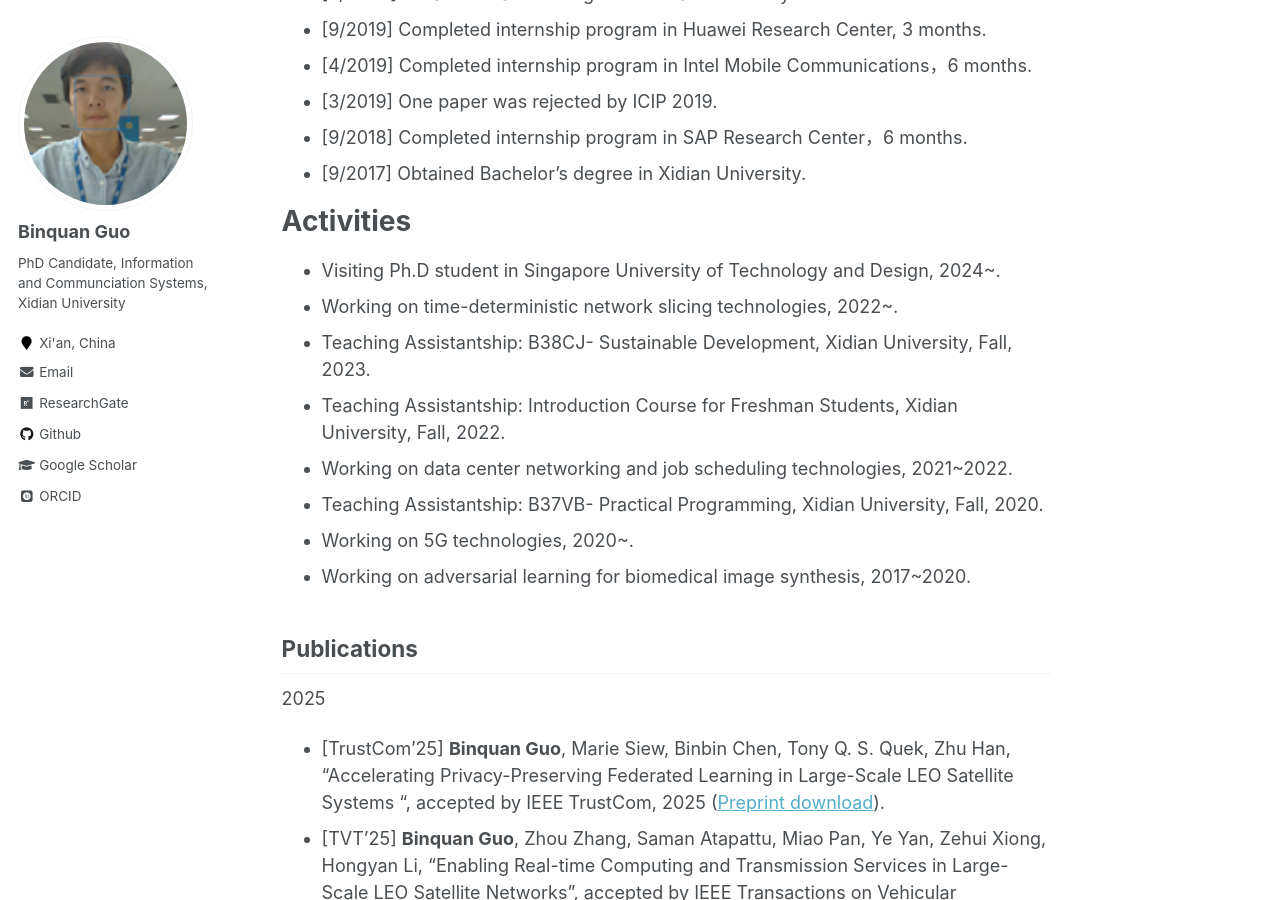
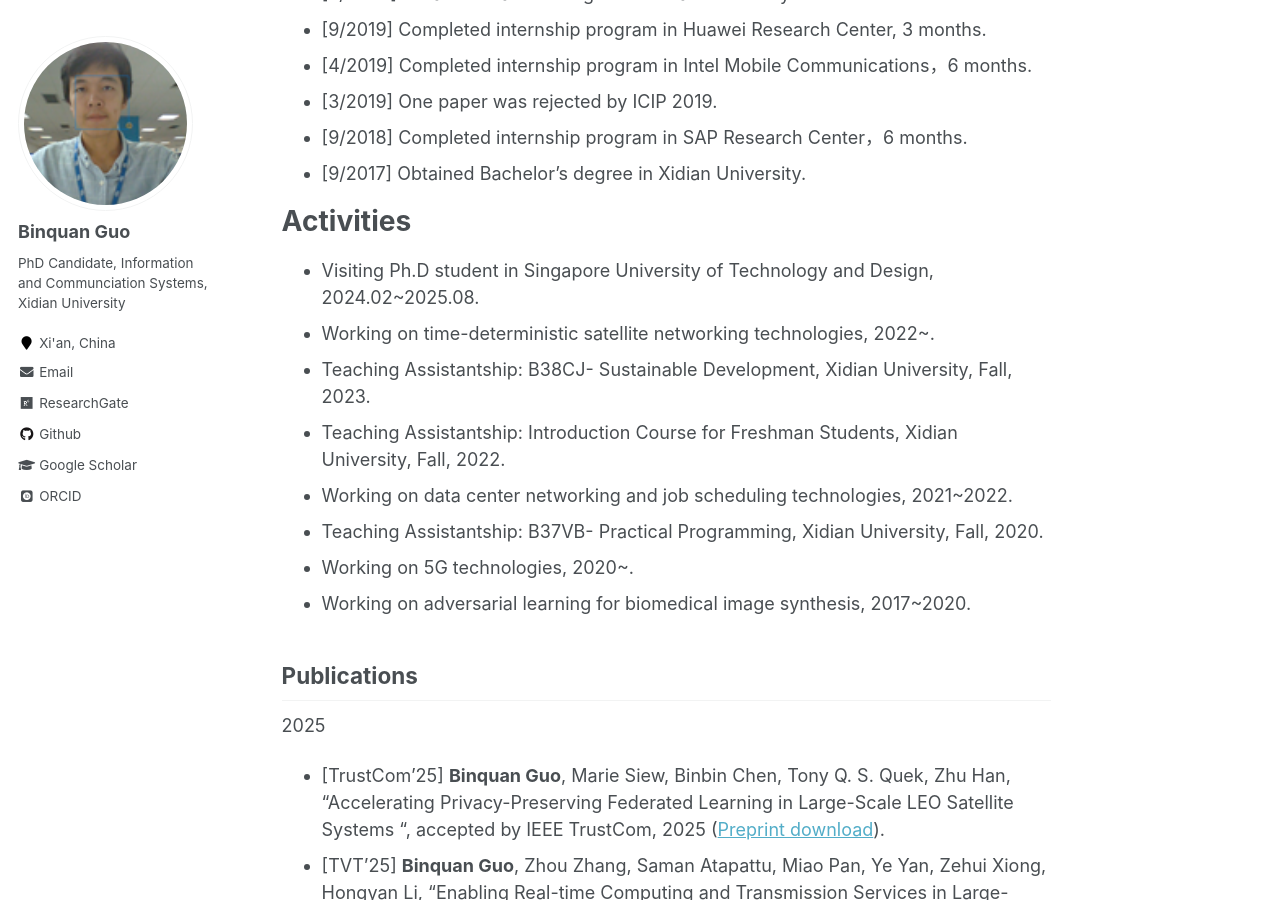
Before and after one commit to wilixx/wilixx.github.io, a Jekyll site: the page built from _pages/about.md, in a window 1280 px wide and 900 px high, scrolled down 2907 px. Built offline with Jekyll 4.4.1, drawn with Linux system fonts in a browser that asks for light colours; some web fonts are replaced; some of the changed text lies outside the part shown.

Commit message:
Update about.md

```diff
--- a/_pages/about.md
+++ b/_pages/about.md
@@ -47,8 +47,8 @@ News
 
 Activities
 ======
-* Visiting Ph.D student in Singapore University of Technology and Design, 2024~.
-* Working on time-deterministic network slicing technologies, 2022~.
+* Visiting Ph.D student in Singapore University of Technology and Design, 2024.02~2025.08.
+* Working on time-deterministic satellite networking technologies, 2022~.
 * Teaching Assistantship: B38CJ- Sustainable Development, Xidian University, Fall, 2023.
 * Teaching Assistantship:  Introduction Course for Freshman Students, Xidian University, Fall, 2022.
 * Working on data center networking and job scheduling technologies, 2021~2022.
@@ -89,7 +89,7 @@ Publications
 
 Experience
 ------
-* [Feb,2024~] Visiting Ph.D. student of Singapore University of Technology and design sponsored by CSC.
+* [Feb,2024~Aug,2025] Visiting Ph.D. student of Singapore University of Technology and design sponsored by CSC.
 * [Aug,2017-Jul,2020] Obtained Master's degree in Xidian University.
 * [Jun,2019-Sep,2019] Internship program in Huawei Research Center, Xi'an, China.
 * [Oct,2018-Apr,2019] Internship program in Intel Mobile Communications, Xi'an, China.
```
Also changed, not shown: other parts of _pages/about.md (+2 -2 lines).
